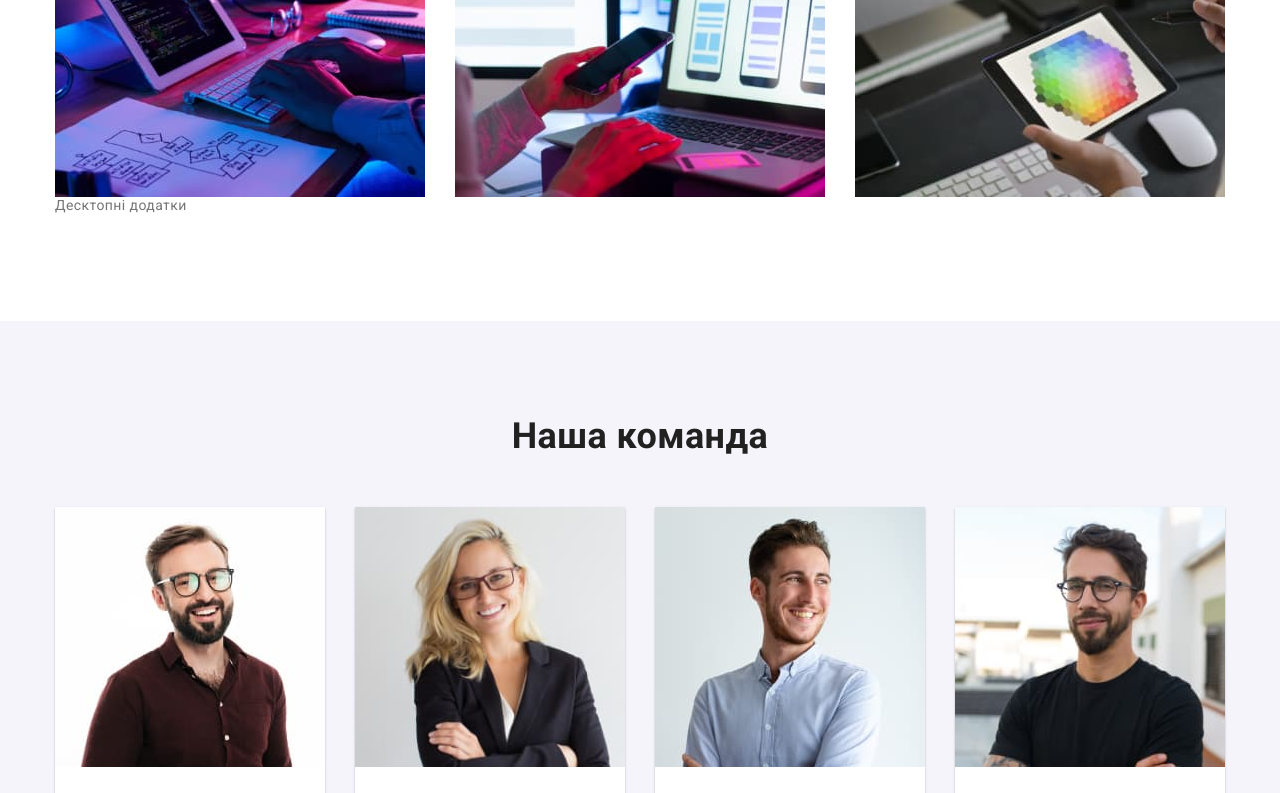
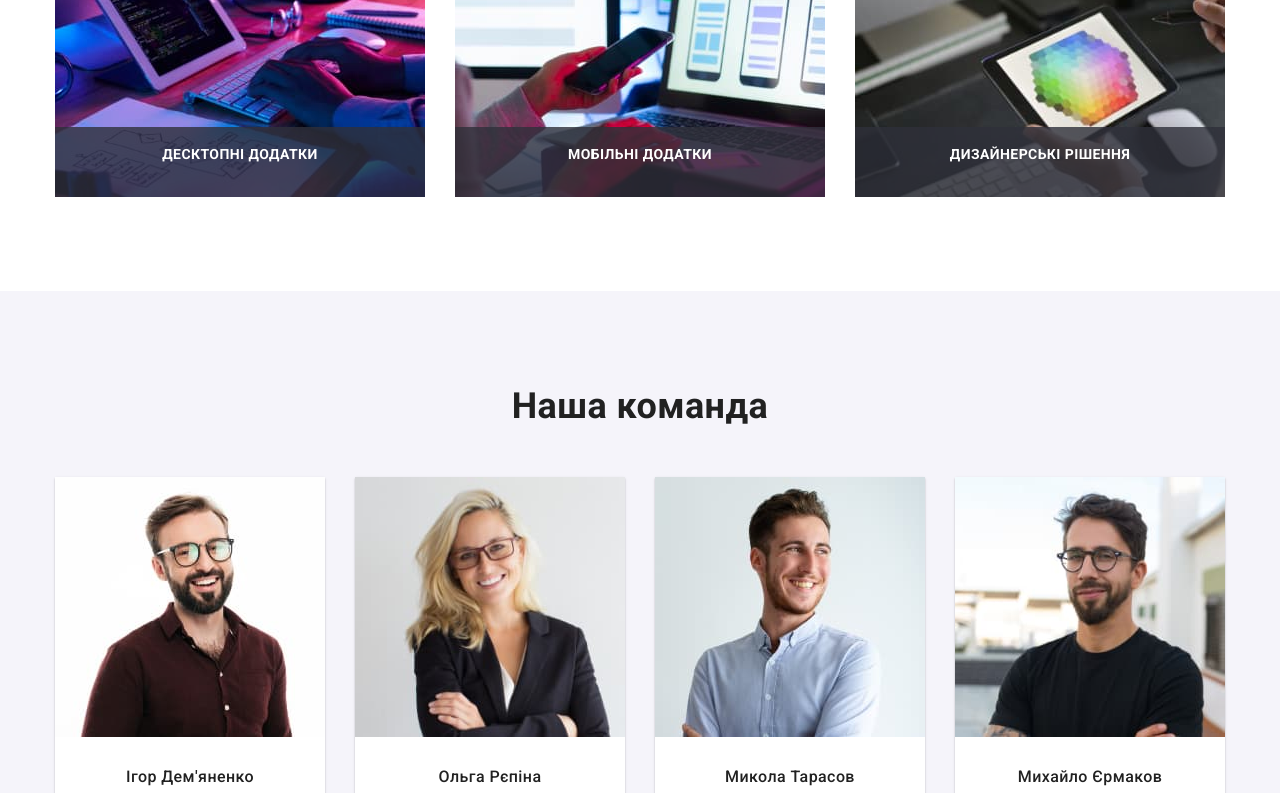
Before and after one commit to prorochenko/goit-markup-hw-05, a plain HTML site: page index.html in a window 1280 px wide. Shown: the part 1300-2093 px from the top of the page. Drawn offline with nearby package versions, Linux system fonts and the light colour scheme.

Commit message:
В секції Чим ми займаємось текст з фоном спозиційований поверх зображення.

```diff
--- a/css/styles.css
+++ b/css/styles.css
@@ -339,16 +339,28 @@ margin-bottom: 30px;
 }
 
 .doing-position{
-position: absolute;
-content: "";
-width: 100%;
-height: 100%;
-top:50px;
 
-width: 370px;
+  display: flex;
+  position: absolute;
+  width: 100%;
+  height: 100%;
+  background: rgba(47, 48, 58, 0.8);
+
+  opacity: 1;
+
+  width: 370px;
 height: 70px;
+bottom: 0;
 
-background-color: rgba(33, 150, 243, 0.9);
+font-size: 14px;
+line-height: 1.14;
+font-weight: 700;
+
+justify-content: center;
+align-items: center;
+letter-spacing: 0.03em;
+text-transform: uppercase;
+color: #FFFFFF;
 }
 
 
--- a/index.html
+++ b/index.html
@@ -126,7 +126,9 @@
                 alt="реалізація готового алгоритму через код"
                 width="370"
               />
-              <p clas="doing-position">Десктопні додатки</p>
+              <div class="doing-position">
+              <p>Десктопні додатки</p>
+              </div>
             </li>
             <li class="item">
               <img
@@ -134,9 +136,15 @@
                 alt="намальовані варіанти дизайну сайту на телефоні"
                 width="370"
               />
+              <div class="doing-position">
+                <p>Мобільні додатки</p>
+                </div>
             </li>
             <li class="item">
               <img src="./images/about-3.jpg" alt="вибор ти підбір кольору" width="370" />
+              <div class="doing-position">
+                <p>Дизайнерські рішення</p>
+                </div>
             </li>
           </ul>
         </div>
```
